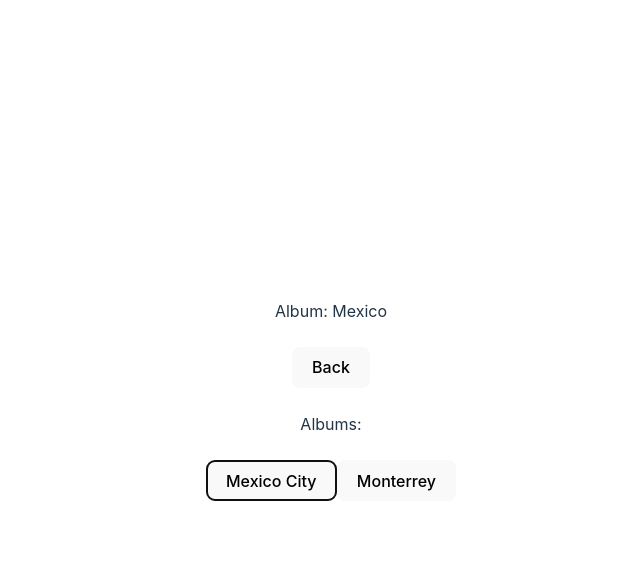
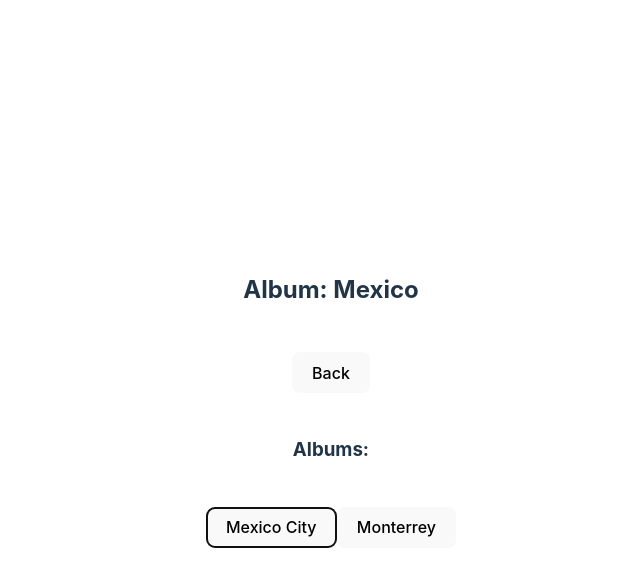
Before and after one commit to geekylink/static-image-gallery, a React (Vite) app: page / in a window 1280 px wide. Both pictures are taken after a click on the button "Mexico". Shown: the top 586 px of the page, without its empty margins (309-949 px from the left). Built offline with nearby package versions, Linux system fonts and the light colour scheme.

Commit message:
Added an image view page

```diff
--- a/index.html
+++ b/index.html
@@ -2,7 +2,7 @@
 <html lang="en">
   <head>
     <meta charset="UTF-8" />
-    <link rel="icon" type="image/svg+xml" href="/vite.svg" />
+    <link rel="icon" type="image/svg+xml" href="/logo.svg" />
     <meta name="viewport" content="width=device-width, initial-scale=1.0" />
     <title>Static Image Gallery</title>
   </head>
--- a/src/App.tsx
+++ b/src/App.tsx
@@ -4,14 +4,44 @@ import './App.css'
 
 import { Albums } from "./components";
 
+import {getAlbumPath} from "./components/Albums/Albums.functions";
+
+
 function App() {
+
+  const [imagePath, setImagePath] = useState("");
+  const [pastAlbumList, setPastAlbumList] = useState(undefined);
 
   return (
     <div className="App">
       <div>
-        <Albums OnImageClick={(imagePath) => {
-          //alert(imagePath);
-        }}/>
+        {(imagePath === "")
+          ? <Albums OnImageClick={(albumList) => {
+              setImagePath(getAlbumPath(albumList));
+              setPastAlbumList(albumList);
+            }} startAlbumList={pastAlbumList} />
+          :
+          <>
+            <button onClick={() => {
+              setImagePath("");
+
+              let newAlbumList = pastAlbumList.concat();
+              newAlbumList.pop();
+              console.log(newAlbumList);
+              setPastAlbumList(newAlbumList);
+            }}>
+              Back
+            </button>
+            <button onClick={() => {
+              setImagePath("");
+              setPastAlbumList(undefined);
+            }}>
+              Home
+            </button>
+            <br />
+            <a href={`${imagePath}`} target="_blank" rel="noopener noreferrer"><img src={`${imagePath}`} width={"100%"} /></a>
+          </>
+        }
       </div>
 
     </div>
--- /dev/null
+++ b/src/components/Albums/Albums.functions.ts
@@ -0,0 +1,13 @@
+
+const ALBUM_PATH = "/images"; // Where is the /public album directory stored
+
+export const getAlbumPath = (albumList: any) => {
+
+    // Build the album images path
+    let albumPath = ALBUM_PATH;
+    for (let i = 0; i < albumList.length; i++) {
+        albumPath += "/" + albumList[i].file
+    }
+
+   return albumPath;
+}
--- a/src/components/Albums/Albums.tsx
+++ b/src/components/Albums/Albums.tsx
@@ -2,32 +2,24 @@ import {useState} from 'react';
 
 import FileTree from "../../../data/image_meta.json"
 
-/*export const Album = ({
-    files
-}: AlbumsProps) => {
-    return (<>
-        <div>{files.file} - {files.type}</div>
-    </>);
-}*/
-
-const ALBUM_PATH = "/images"; // Where is the /public album directory stored
+import {getAlbumPath} from "./Albums.functions";
 
 type AlbumsProps = {
-    OnImageClick: (imagePath: string) => void;
+    //OnImageClick: (imagePath: string) => void;
+    OnImageClick?: (albumList: any) => void;
+    startAlbumList?: any;
 };
 
 export const Albums = ({
-    OnImageClick
+    OnImageClick,
+    startAlbumList
 }: AlbumsProps) => {
 
-    const [pastAlbumList, setPastAlbumList] = useState([]);
+    const [pastAlbumList, setPastAlbumList] = useState(((startAlbumList === undefined) ? [] : startAlbumList));
     const album = pastAlbumList[pastAlbumList.length-1];
 
     // Build the album images path
-    let albumPath = ALBUM_PATH + "/";
-    for (let i = 0; i < pastAlbumList.length; i++) {
-        albumPath += pastAlbumList[i].file + "/"
-    }
+    let albumPath = getAlbumPath(pastAlbumList);
 
     // Either the root directory or a sub directory
     let albumList = (album == null) ? FileTree.files.tree : album.subTree;
@@ -44,7 +36,7 @@ export const Albums = ({
         <div>
             {(album != null) /* Album Name */
                 ? <>
-                    <div>Album: {album.file}</div><br />
+                    <h2>Album: {album.file}</h2><br />
 
                     <button onClick={() => { /* Back Button */
                         let newAlbumList = pastAlbumList.concat();
@@ -66,7 +58,7 @@ export const Albums = ({
 
             <div><br />
                 {(albumHasSubs) /* List sub albums */
-                    ? <><div>Albums:</div><br /></>
+                    ? <><h3>Albums:</h3><br /></>
                     : null
                 }
                 {albumList.map((file, key) => (
@@ -84,7 +76,7 @@ export const Albums = ({
                 {albumList.map((file, key) => (
                     ((file.type === "image")
                         ? <>
-                            <a href={`${albumPath}/${file.file}`} onClick={() => {OnImageClick(`${albumPath}/${file.file}`)}}><img src={`${albumPath}/${file.file}`} width={"30%"} /></a>&nbsp;&nbsp;
+                            <a onClick={() => {OnImageClick(pastAlbumList.concat(file));}}><img src={`${albumPath}/${file.file}`} width={"30%"} /></a>&nbsp;&nbsp;
                         </>
                         :
                         null
```
